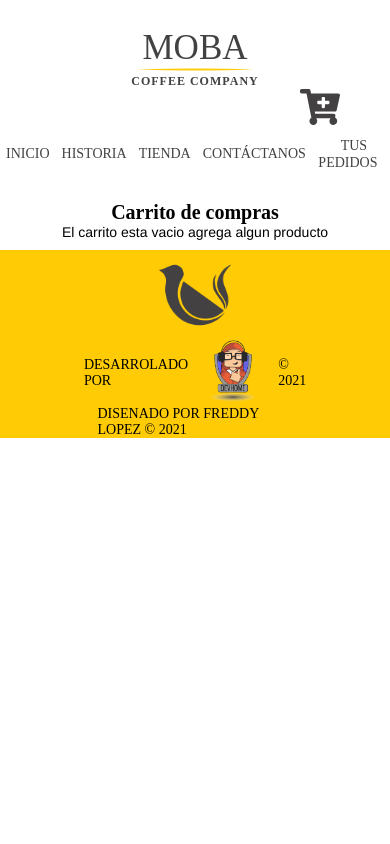
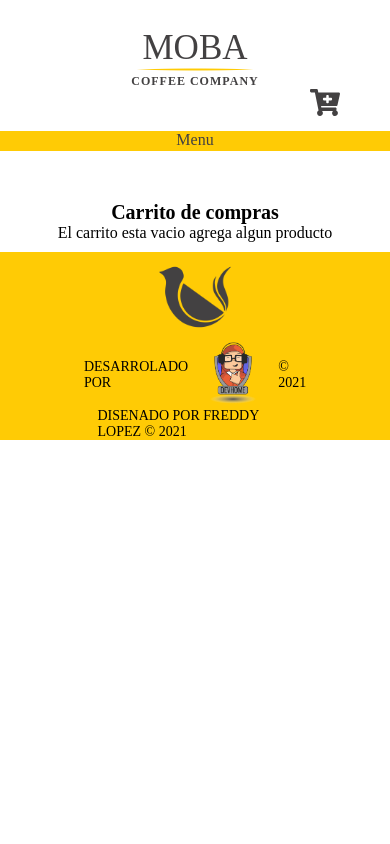
Before and after one commit to redx3091/MobaWeb, a PHP site: page /Moba-web/carrito/index in a window 390 px wide. Run offline with PHP 8.4, Linux system fonts and the light colour scheme; some libraries are stand-ins or nearby versions.

Commit message:
editing views header and editing css for slider

```diff
--- a/assets/JS/carrucel.js
+++ b/assets/JS/carrucel.js
@@ -1,7 +1,7 @@
 //Initialize Swiper
       var swiper = new Swiper(".mySwiper", {
-        spaceBetween: 30,
         centeredSlides: true,
+        loop: true,
         autoplay: {
           delay: 2500,
           disableOnInteraction: false,
--- a/assets/css/carrucel.css
+++ /dev/null
@@ -1,75 +0,0 @@
-html,
-body {
-  position: relative;
-  height: 100%;
-  width: 100%;
-}
-
-body {
-  background: #eee;
-  font-family: Helvetica Neue, Helvetica, Arial, sans-serif;
-  font-size: 14px;
-  color: #000;
-  margin: 0;
-  padding: 0;
-}
-
-.swiper-wrapper{
-  width: 100% !important;
-  transition-duration: 5500ms !important;
-
-}
-
-.swiper-container {
-  width: 1920px;
-  height: 550px;
-}
-
-.swiper-slide {
-  text-align: center;
-  font-size: 18px;
-  background: #fff;
-  width: 100% !important;
-
-  /* Center slide text vertically */
-  display: -webkit-box;
-  display: -ms-flexbox;
-  display: -webkit-flex;
-  display: flex;
-  -webkit-box-pack: center;
-  -ms-flex-pack: center;
-  -webkit-justify-content: center;
-  justify-content: center;
-  -webkit-box-align: center;
-  -ms-flex-align: center;
-  -webkit-align-items: center;
-  align-items: center;
-}
-
-.swiper-slide img {
-  display: block;
-  width: 100%;
-  height: 100%;
-  object-fit: cover;
-}
-.swiper-button-next,
-.swiper-button-prev {
-  color: #ffcb05 !important;
-}
-.swiper-pagination-bullet-active {
-  opacity: 1;
-  background: var(--swiper-pagination-color, #ffcb05) !important;
-}
-
-@media screen and (max-width: 600px) {
-  .swiper-container {
-    display: flex;
-    width: 100%;
-    height: 250px;
-  }
-  .swiper-button-next,
-  .swiper-button-prev {
-    right: 10px;
-    padding: 30px;
-  }
-}
--- a/assets/css/menu.css
+++ b/assets/css/menu.css
@@ -1,8 +1,12 @@
-.nav {
+.nav-items{
   display: flex;
   justify-content: center;
   align-items: center;
   margin-top: 20px;
+}
+.control-menu{
+  height: 0px;
+  overflow: hidden;
 }
 ul {
   list-style: none;
@@ -40,9 +44,51 @@ ul li a {
 }
 
 @media screen and (max-width: 900px) {
-  .nav {
-    margin-top: 12px;
+  .nav-items{
+    display: block;
+    height: 0px;
+    overflow: hidden;
   }
+.nav-items li {
+  padding-bottom: 10px;
+}
+  .control-menu{
+    height: 20px;
+    overflow: visible;
+    text-align: center;
+    background-color: #ffcb05;
+    margin-top: 15px;
+  }
+  .control-menu a{
+    text-decoration: none;
+    color: #434142;
+    font-family: "Akwe Pro", Light;
+  }
+  #menu:target .nav-items{
+    height: 15.8em;
+  }
+  .close{
+    display: none;
+  }
+  #menu:target .open{
+    display: none;
+  }
+  #menu:target .close{
+    display: block;
+  }
+
+  #menu:target .nav-items{
+    background-color: #f0f0f0 repeat scroll 0 0;
+    height: 15.8em;
+    transition: height 0.4s ease-in-out 0s, backgroud-color 0.9s ease 0s;
+  }
+  ul.nav-items{
+    clear: both;
+    height: 0;
+    overflow: hidden;
+    transition: height 0.4s ease-in-out 0s, backgroud-color 0.9s ease 0s;
+  }
+
   ul li {
     text-align: center;
     padding: 0px;
@@ -51,8 +97,9 @@ ul li a {
     padding: 6px;
     font-size: 14px;
   }
-  .flotante{
-    /* bottom: 630px;
-    right: 30px; */
+
+
+  .flotante img{
+    width: 30px;
   }
 }
--- a/views/layout/header.php
+++ b/views/layout/header.php
@@ -13,7 +13,6 @@
     <link rel="stylesheet" href="<?= base_url ?>assets/css/text-inicio.css">
     <link rel="stylesheet" href="<?= base_url ?>assets/css/fonts.css">
     <link rel="stylesheet" href="https://unpkg.com/swiper/swiper-bundle.min.css" />
-    <link rel="stylesheet" href="<?= base_url ?>assets/css/carrucel.css">
     <link rel="preconnect" href="https://fonts.gstatic.com">
     <link href="https://fonts.googleapis.com/css2?family=Roboto:wght@100&display=swap" rel="stylesheet">
     <link rel="stylesheet" href="<?= base_url ?>assets/css/styles.css">
@@ -42,6 +41,8 @@
     <link rel="stylesheet" href="<?= base_url ?>assets/css/detalle-ped.css">
     <link rel="stylesheet" href="<?= base_url ?>assets/css/view-history.css">
     <link rel="stylesheet" href="<?= base_url ?>assets/css/mis_pedidos.css">
+    <link rel="stylesheet" href="<?= base_url ?>assets/css/slider-pro.min.css">
+    <link rel="stylesheet" href="<?= base_url ?>assets/css/slider.css">
     <link
         rel="stylesheet" href="https://unpkg.com/leaflet@1.7.1/dist/leaflet.css"
         integrity="sha512-xodZBNTC5n17Xt2atTPuE1HxjVMSvLVW9ocqUKLsCC5CXdbqCmblAshOMAS6/keqq/sMZMZ19scR4PsZChSR7A=="
@@ -70,7 +71,11 @@
 <?php endif; ?>
         <!-- MENU -->
         <nav id="menu" class="menu">
-            <ul class="nav">
+            <div class="control-menu">
+                <a href="#menu" class="open"><span>Menu</span></a>
+                <a href="#" class="close"><span>Cerras menu</span></a>
+            </div>
+            <ul class="nav-items">
                 <?php if(isset($_SESSION['admin'])): ?>
                     <li id="inicio">
                         <a href="<?= base_url ?>slider/panel">Panel Slider</a>
```
Also changed, not shown: assets/css/slider.css (added, +33 -0 lines), assets/img/arr.png (added), 5 other files.
